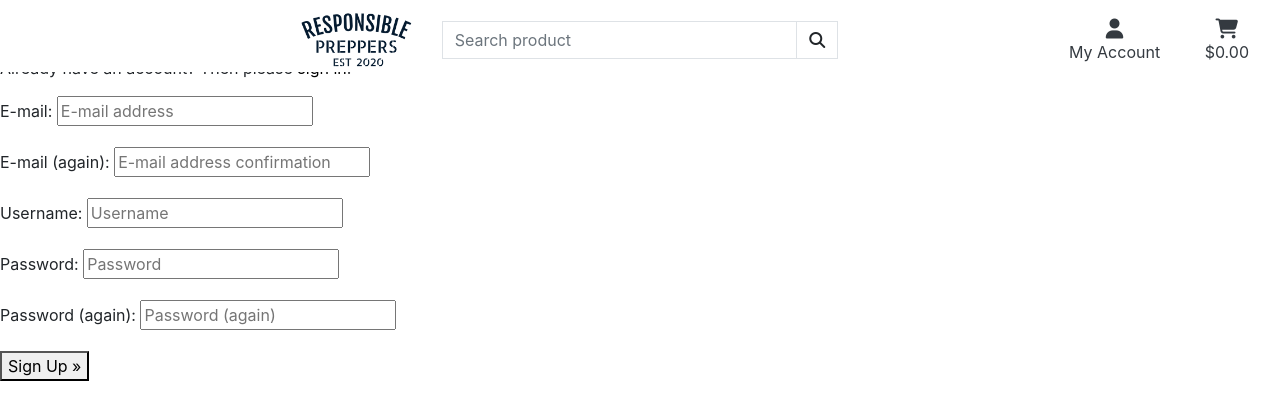
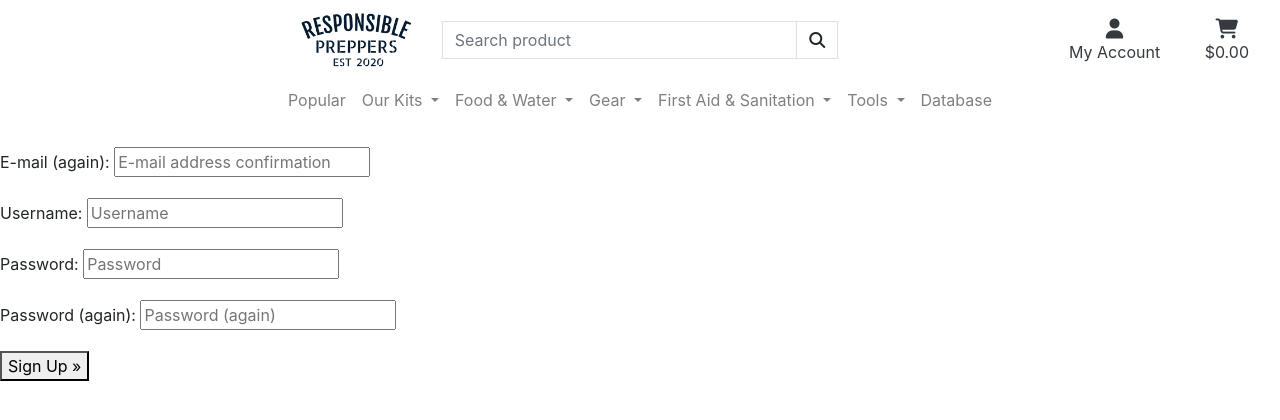
Before and after one commit to Lloldrin/responsible_preppers, a Django app: page /accounts/signup/ in a window 1280 px wide. Shown: the top 420 px of the page. Run offline with Django 3.2, Linux system fonts and the light colour scheme; some libraries are stand-ins or nearby versions.

Commit message:
created main navigation for site

```diff
--- a/templates/base.html
+++ b/templates/base.html
@@ -55,7 +55,7 @@
             <div class="col-4 header-search-bar">
                 <form method="GET">
                     <div class="input-group w-100">
-                        <input class="form-control border border-black rounded-0" type="text" name="hq"
+                        <input class="form-control border border-black rounded-0" type="text" name="q"
                             placeholder="Search product">
                         <div class="input-group-append">
                             <button class="form-control btn btn-black border border-black rounded-0" type="submit">
@@ -112,6 +112,11 @@
             </div>
 
         </div>
+        <div class="row bg-white">
+            <nav class="navbar navbar-expand-lg navbar-light w-100">
+                {% include 'includes/main_nav.html' %}
+            </nav>
+        </div>
 
     </header>
 
--- /dev/null
+++ b/templates/includes/main_nav.html
@@ -0,0 +1,89 @@
+<div class="collapse navbar-collapse" id="navbarSupportedContent">
+    <ul class="navbar-nav navbar-center w-auto mx-auto bl-">
+
+        <li class="nav-item">
+            <a class="nav-link" href="#">Popular</a>
+        </li>
+
+        <li class="nav-item dropdown">
+            <a class="nav-link dropdown-toggle" href="#" id="navbarKits" role="button" data-toggle="dropdown"
+                aria-haspopup="true" aria-expanded="false">
+                Our Kits
+            </a>
+            <div class="dropdown-menu" aria-labelledby="navbarDropdown">
+                <a class="dropdown-item" href="#">Complete Kits</a>
+                <a class="dropdown-item" href="#">Food & Water Kits</a>
+                <a class="dropdown-item" href="#">First Aid Kits</a>
+                <a class="dropdown-item" href="#">Gear Kits</a>
+                <a class="dropdown-item" href="#">Tool Kits</a>
+            </div>
+        </li>
+
+        <li class="nav-item dropdown">
+            <a class="nav-link dropdown-toggle" href="#" id="navbarFoodWater" role="button" data-toggle="dropdown"
+                aria-haspopup="true" aria-expanded="false">
+                Food & Water
+            </a>
+            <div class="dropdown-menu" aria-labelledby="navbarDropdown">
+                <a class="dropdown-item" href="#">Freeze Dried Foods</a>
+                <a class="dropdown-item" href="#">Food Storage</a>
+                <a class="dropdown-item" href="#">Water Purification</a>
+                <a class="dropdown-item" href="#">Water Storage</a>
+                <a class="dropdown-item" href="#">Self Sufficient Food</a>
+                <div class="dropdown-divider"></div>
+                <a class="dropdown-item" href="#">Food & Water Kits</a>
+            </div>
+        </li>
+
+        <li class="nav-item dropdown">
+            <a class="nav-link dropdown-toggle" href="#" id="navbarGear" role="button" data-toggle="dropdown"
+                aria-haspopup="true" aria-expanded="false">
+                Gear
+            </a>
+            <div class="dropdown-menu" aria-labelledby="navbarDropdown">
+                <a class="dropdown-item" href="#">Power</a>
+                <a class="dropdown-item" href="#">Lighting</a>
+                <a class="dropdown-item" href="#">Communication</a>
+                <a class="dropdown-item" href="#">Backpacks & Carryalls</a>
+                <a class="dropdown-item" href="#">Camping & Outdoors</a>
+                <div class="dropdown-divider"></div>
+                <a class="dropdown-item" href="#">Gear Kits</a>
+            </div>
+        </li>
+
+        <li class="nav-item dropdown">
+            <a class="nav-link dropdown-toggle" href="#" id="navbarDefence" role="button" data-toggle="dropdown"
+                aria-haspopup="true" aria-expanded="false">
+                First Aid & Sanitation
+            </a>
+            <div class="dropdown-menu" aria-labelledby="navbarDropdown">
+                <a class="dropdown-item" href="#">First Aid</a>
+                <a class="dropdown-item" href="#">Gas Masks & Biohazard</a>
+                <a class="dropdown-item" href="#">Sanitation</a>
+                <a class="dropdown-item" href="#">Medication</a>
+
+                <div class="dropdown-divider"></div>
+                <a class="dropdown-item" href="#">Tool Kits</a>
+            </div>
+        </li>
+
+        <li class="nav-item dropdown">
+            <a class="nav-link dropdown-toggle" href="#" id="navbarDefence" role="button" data-toggle="dropdown"
+                aria-haspopup="true" aria-expanded="false">
+                Tools
+            </a>
+            <div class="dropdown-menu" aria-labelledby="navbarDropdown">
+                <a class="dropdown-item" href="#">Knives</a>
+                <a class="dropdown-item" href="#">Hatchets & Saws</a>
+                <a class="dropdown-item" href="#">Multitools</a>
+                <div class="dropdown-divider"></div>
+                <a class="dropdown-item" href="#">Tool Kits</a>
+            </div>
+        </li>
+
+        <li class="nav-item">
+            <a class="nav-link" href="#">Database</a>
+        </li>
+
+    </ul>
+</div>
```
